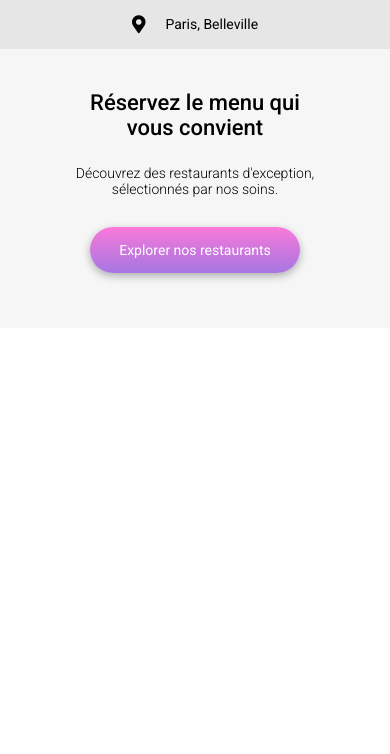
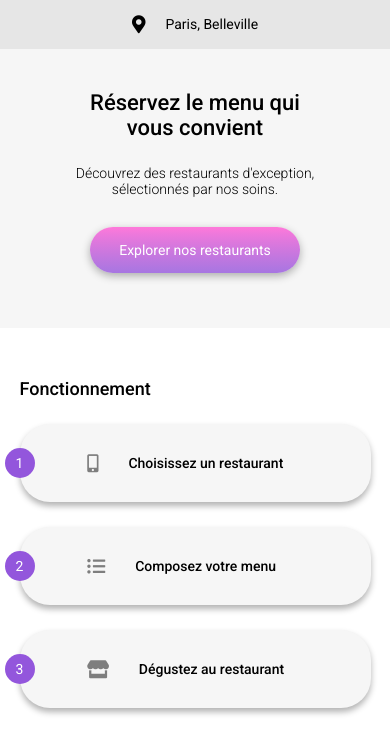
Before and after one commit to clementderyckx/ClementDeryckx_3_18012022, a plain HTML site: page index.html in a window 390 px wide. Shown: the part 70-824 px from the top of the page. Drawn offline with Linux system fonts and the light colour scheme; a web font is replaced by a local one.

Commit message:
Ajout intégration mobile partie fonctionnement

```diff
--- a/css/accueil.scss
+++ b/css/accueil.scss
@@ -21,7 +21,6 @@ $logoWidth: 45%;
   box-shadow: 0px 6px 8px rgba(0,0,0, 0.5);
 
   @include headerLogoMedias();
-
 
 }
 .logo--svg{
@@ -51,6 +50,7 @@ $logoWidth: 45%;
 
   }
 }
+
 
 // Titres
 
@@ -97,9 +97,83 @@ $logoWidth: 45%;
     @include links(#FFF);
     @include respFontFrom14();
 
-    @media screen and(min-width: 1399) {
+    @media screen and(min-width: 1399px) {
       @include textBtn();
     }
   }
 
 }
+
+
+// Fonctionnement
+
+.fonctionnement{
+  padding: 25px 0;
+}
+
+.section-title{
+  @include titles();
+  padding: 25px 0;
+  @include respFontFrom18();
+
+}
+
+.fonctionnement__actions{
+
+}
+
+.action-list{
+  width: 100%;
+}
+
+.action-list__item{
+  width: 100%;
+  padding: 30px 0;
+  border-radius: 30px;
+  background-color: #f6f6f6;
+  box-shadow: 0px 4px 6px rgba(#000, 0.3);
+  margin-bottom: 25px;
+  &:hover{
+    background-color: $listItemHover;
+     a > div > i{
+      color: $primary-color;
+    }
+  }
+}
+
+.action-list__link{
+  @include flexCenter-lg();
+  @include links();
+  position: relative;
+  height: 100%;
+
+
+  .link-id{
+    position: absolute;
+    left: 0;
+    transform: translateX(-50%);
+    @include flexCenter();
+    @include rounded(30px, 30px);
+    background-color: $primary-color;
+    color: white;
+
+  }
+  .link-content{
+    width: 70%;
+    height: 100%;
+    display: flex;
+    align-items: center;
+    justify-content: flex-start;
+    font-weight: 500;
+
+    i{
+      font-size: 18px;
+      padding: 0px 15px;
+      color: #7e7e7e;
+    }
+    p{
+      padding: 0px 15px;
+      @include respFontFrom14();
+    }
+  }
+}
--- a/css/tools/_mixins.scss
+++ b/css/tools/_mixins.scss
@@ -1,3 +1,4 @@
 @import "./mixins/_position.scss";
 @import "./mixins/_text.scss";
+@import "./mixins/_shapes.scss";
 @import "./mixins/medias-accueil";
--- a/css/tools/_variables.scss
+++ b/css/tools/_variables.scss
@@ -5,3 +5,4 @@ $third-color: #99E2D0;
 $titlesFont: 'Shrikhand', cursive;
 $font: 'Roboto', sans-serif;
 $fontSize14: 14px;
+$listItemHover: #f5edff;
--- a/css/tools/mixins/_medias-accueil.scss
+++ b/css/tools/mixins/_medias-accueil.scss
@@ -152,7 +152,7 @@
 @mixin headerLogoMedias(){
     @media screen and(min-width:768px) {
         height: 100%;
-        background-color: none;
+        background-color: transparent;
         box-shadow: none;
         justify-content: flex-start;
         padding: 0 25px;
--- /dev/null
+++ b/css/tools/mixins/_shapes.scss
@@ -0,0 +1,5 @@
+@mixin rounded($height, $width){
+  width: $width;
+  height: $height;
+  border-radius: 50%;
+}
--- a/css/tools/mixins/_text.scss
+++ b/css/tools/mixins/_text.scss
@@ -35,6 +35,27 @@
   }
 }
 
+@mixin respFontFrom18(){
+  @media screen and(min-width: 392px) {
+    font-size: 18px;
+  }
+  @media screen and(min-width:450px) {
+    font-size: 20px;
+  }
+  @media screen and(min-width:500px) {
+    font-size: 22px;
+  }
+  @media screen and(min-width:563px) {
+    font-size: 24px;
+  }
+  @media screen and(min-width:617px) {
+    font-size: 26px;
+  }
+  @media screen and(min-width:755px) {
+    font-size: 28px;
+  }
+}
+
 @mixin textBtn(){
   @media screen and(min-width:755px) {
     font-size: 26px;
--- a/index.html
+++ b/index.html
@@ -65,7 +65,56 @@
     </div>
 </section>
 
+<section id="fonctionnement" class="fonctionnement">
+    <div class="container">
 
+        <h2 class="section-title">Fonctionnement</h2>
+
+        <div class="fonctionnement__actions">
+
+            <ul class="action-list">
+
+                <li class="action-list__item">
+                    <a href="#" class="action-list__link">
+                        <div class="link-id">
+                            <span>1</span>
+                        </div>
+                        <div class="link-content">
+                           <i class="fas fa-mobile-alt"></i>
+                            <p class="link-text">Choisissez un restaurant</p>
+                        </div>
+
+                    </a>
+                </li>
+                <li class="action-list__item">
+                    <a href="#" class="action-list__link">
+                        <div class="link-id">
+                            <span>2</span>
+                        </div>
+                        <div class="link-content">
+                            <i class="fas fa-list-ul"></i>
+                            <p class="link-text">Composez votre menu</p>
+                        </div>
+                    </a>
+                </li>
+                <li class="action-list__item">
+                    <a href="#" class="action-list__link">
+                        <div class="link-id">
+                            <span>3</span>
+                        </div>
+                        <div class="link-content">
+                            <i class="fas fa-store"></i>
+                            <p class="link-text">Dégustez au restaurant</p>
+                        </div>
+                    </a>
+                </li>
+
+            </ul>
+
+        </div>
+
+    </div>
+</section>
 
 
 </body>
```
Also changed, not shown: css/accueil-medias.css, css/accueil.css, css/menu.css, 3 other files.
